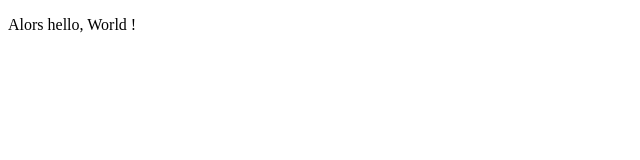
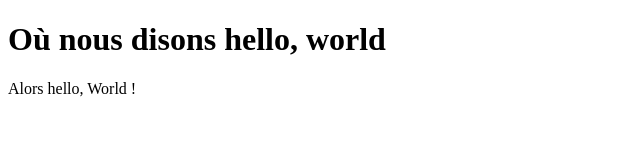
Before and after one commit to nicolas654321/helloWorld, a plain HTML site: page index.html in a window 1280 px wide. Shown: the whole page, without its empty margins (0-640 px from the left). Drawn offline with Linux system fonts and the light colour scheme.

Commit message:
ajout titre

```diff
--- a/index.html
+++ b/index.html
@@ -5,6 +5,7 @@
 <meta charset="UTF-8">
 </head>
 <body>
+<h1> Où nous disons hello, world </h1>
 <p> Alors hello, World !</p>
 </body>
 </html>
```
